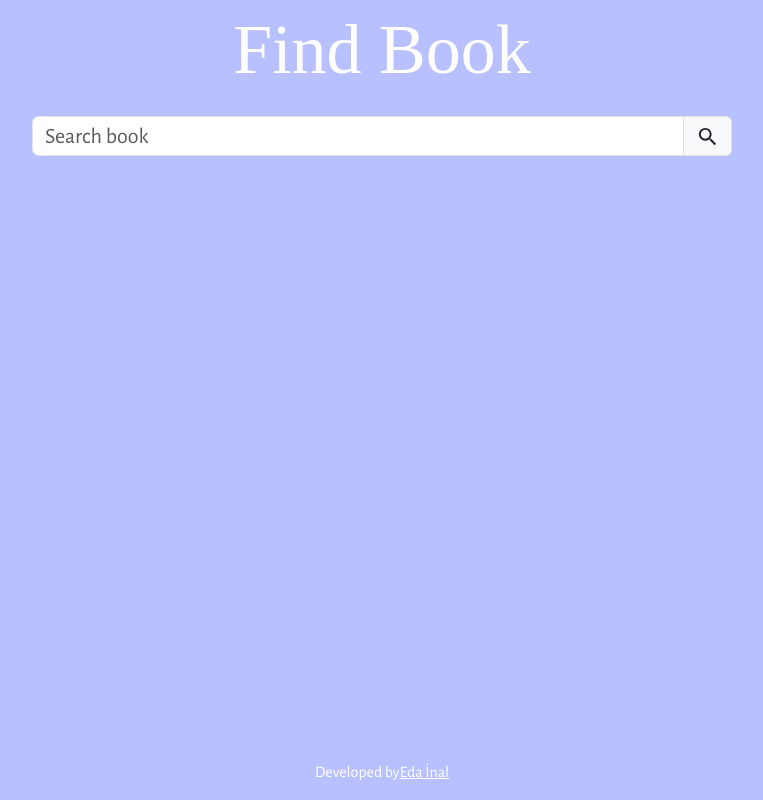
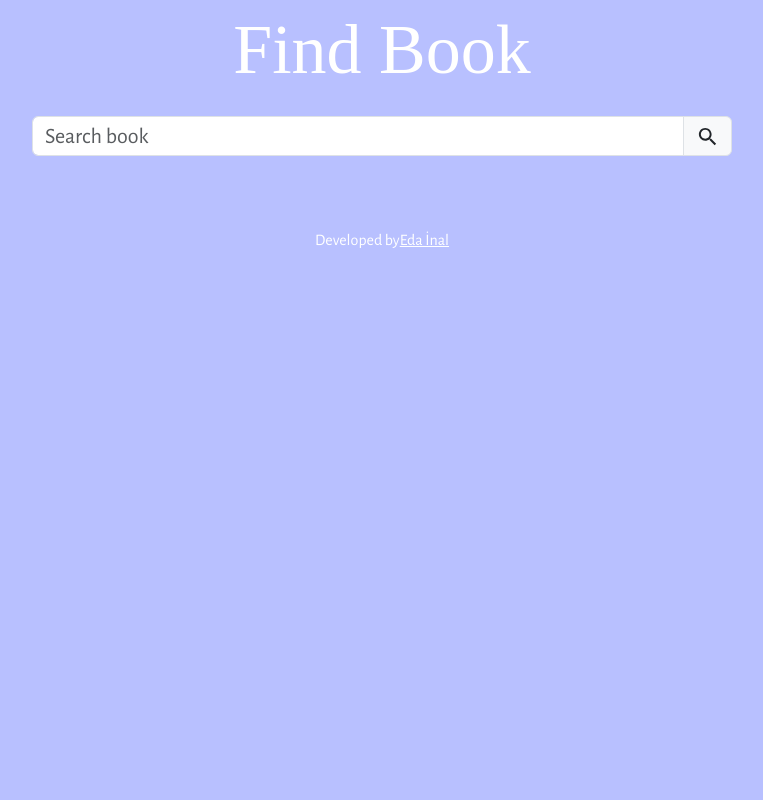
Before and after one commit to Eda-Inal/book-search, a React (Create React App) app: page / in a window 1280 px wide. Shown: the whole page, without its empty margins (258-1021 px from the left). Built offline with nearby package versions, Linux system fonts and the light colour scheme; a web font is replaced by a local one.

Commit message:
add footer

```diff
--- a/src/App.jsx
+++ b/src/App.jsx
@@ -1,10 +1,11 @@
 import Main from "./components/Main";
+import Footer from "./components/Footer"
 
 function App() {
   return (
     <div className="app">
   <Main/>
-
+ <Footer/>
     </div>
   );
 }
--- a/src/components/Footer/index.scss
+++ b/src/components/Footer/index.scss
@@ -1,6 +1,5 @@
-.footer{
-    position: absolute;
-    bottom: 0;
-    width: 100%;
-    height: 2.5rem;
-}
+#root {
+    display: flex;
+    flex-direction: column;
+    min-height: 100%;
+  }
--- a/src/components/Main/index.jsx
+++ b/src/components/Main/index.jsx
@@ -2,7 +2,7 @@ import React from 'react'
 import Header from '../Header'
 import Search from '../Search'
 import Books from '../Books'
-import Footer from '../Footer'
+
 
 function Main() {
   return (
@@ -10,7 +10,7 @@ function Main() {
       <Header/>
       <Search/>
       <Books/>
-    <Footer/>
+
 
     </div>
   )
```
Also changed, not shown: src/styles/main.scss (line endings or trailing spaces).
